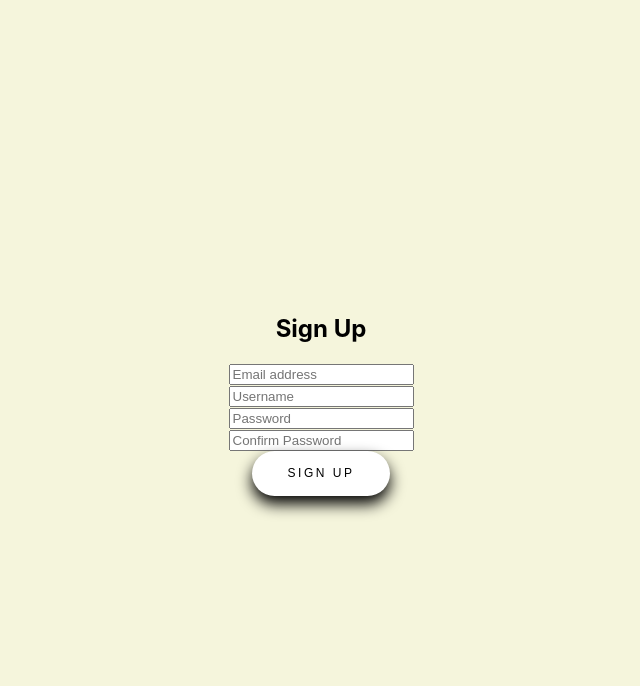
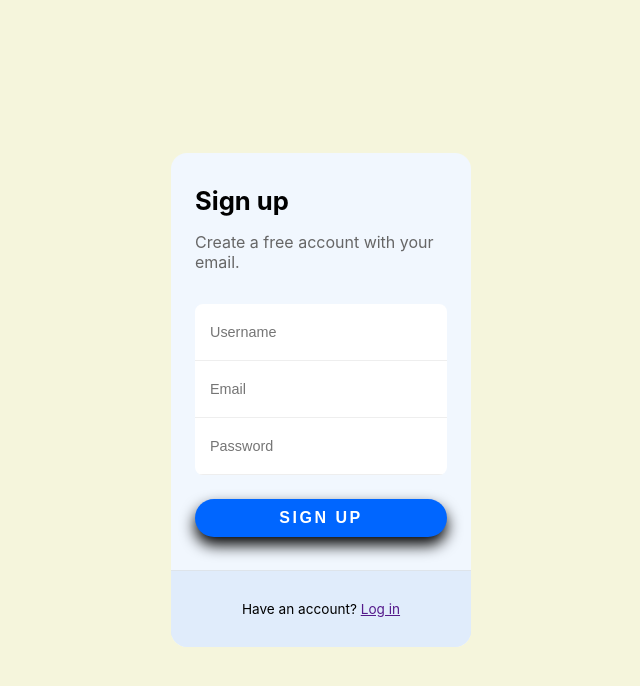
Before and after one commit to DanielC34/mernpractice, a React (Create React App) app in the folder client/: page / in a window 1280 px wide. Shown: the top 686 px of the page, without its empty margins (319-959 px from the left). Built offline with nearby package versions, Linux system fonts and the light colour scheme.

Commit message:
Sign up Form editing

```diff
--- a/client/src/pages/SignUpPage/SignUp.css
+++ b/client/src/pages/SignUpPage/SignUp.css
@@ -1,8 +1,74 @@
-.signup-page
-{
-position:absolute;
-background-color:#ffffff;
-height:1032px;
-width:1440px;
-padding:0px;
+.form-box {
+  max-width: 300px;
+  background: #f1f7fe;
+  overflow: hidden;
+  border-radius: 16px;
+  color: #010101;
 }
+
+.form {
+  position: relative;
+  display: flex;
+  flex-direction: column;
+  padding: 32px 24px 24px;
+  gap: 16px;
+  text-align: left;
+}
+
+.title {
+  font-weight: bold;
+  font-size: 1.6rem;
+}
+
+.subtitle {
+  font-size: 1rem;
+  color: #666;
+}
+
+.form-container {
+  overflow: hidden;
+  border-radius: 8px;
+  background-color: #fff;
+  margin: 1rem 0 .5rem;
+  width: 100%;
+}
+
+.input {
+  background: none;
+  border: 0;
+  outline: 0;
+  height: 40px;
+  width: 100%;
+  border-bottom: 1px solid #eee;
+  font-size: .9rem;
+  padding: 8px 15px;
+}
+
+.form-section {
+  padding: 16px;
+  font-size: .85rem;
+  background-color: #e0ecfb;
+  box-shadow: rgb(0 0 0 / 8%) 0 -1px;
+}
+
+form-section a {
+  font-weight: bold;
+  color: #0066ff;
+  transition: color .3s ease;
+}
+
+.form button {
+  background-color: #0066ff;
+  color: #fff;
+  border: 0;
+  border-radius: 24px;
+  padding: 10px 16px;
+  font-size: 1rem;
+  font-weight: 600;
+  cursor: pointer;
+  transition: background-color .3s ease;
+}
+
+.form button:hover {
+  background-color: #005ce6;
+}
--- a/client/src/pages/SignUpPage/SignUp.js
+++ b/client/src/pages/SignUpPage/SignUp.js
@@ -1,60 +1,55 @@
-import React, { useState } from 'react'
+import React, { useState } from "react";
+import "./SignUp.css";
 
 const Signup = () => {
-
+  const [username, setUsername] = useState("");
   const [email, setEmail] = useState("");
   const [password, setPassword] = useState("");
-  const [username, setUsername] = useState("");
-  const [confirmPassword, setConfirmPassword] = useState("");
 
   const handleSignup = (e) => {
-    //Logic to handle Signup form
+    // Logic to handle Signup form
   };
 
   return (
-    <div className="signup-page">
-      <h2>Sign Up</h2>
-      <form>
-        <div>
+    <div className="form-box">
+      <form className="form" onSubmit={handleSignup}>
+        <span className="title">Sign up</span>
+        <span className="subtitle">Create a free account with your email.</span>
+        <div className="form-container">
+          <input
+            type="text"
+            value={setUsername}
+            onChange={(e) => setUsername(e.target.value)}
+            placeholder="Username"
+            className="input"
+            required
+          />
           <input
             type="email"
             value={email}
-            placeholder="Email address"
             onChange={(e) => setEmail(e.target.value)}
+            placeholder="Email"
+            className="input"
+            required
+          />
+          <input
+            type="password"
+            value={password}
+            onChange={(e) => setPassword(e.target.value)}
+            placeholder="Password"
+            className="input"
             required
           />
         </div>
-        <div>
-          <input
-            type="text"
-            value={username}
-            placeholder="Username"
-            onChange={(e) => setUsername(e.target.value)}
-            required
-          />
-        </div>
-        <div>
-          <input
-            type="text"
-            value={password}
-            placeholder="Password"
-            onChange={(e) => setPassword(e.target.value)}
-            required
-          />
-        </div>
-        <div>
-          <input
-            type="text"
-            value={confirmPassword}
-            placeholder="Confirm Password"
-            onChange={(e) => setConfirmPassword(e.target.value)}
-            required
-          />
-        </div>
-        <button type="submit">Sign Up</button>
+        <button type="submit">Sign up</button>
       </form>
+      <div className="form-section">
+        <p>
+          Have an account? <a href="">Log in</a>{" "}
+        </p>
+      </div>
     </div>
   );
-}
+};
 
-export default Signup
+export default Signup;
```
